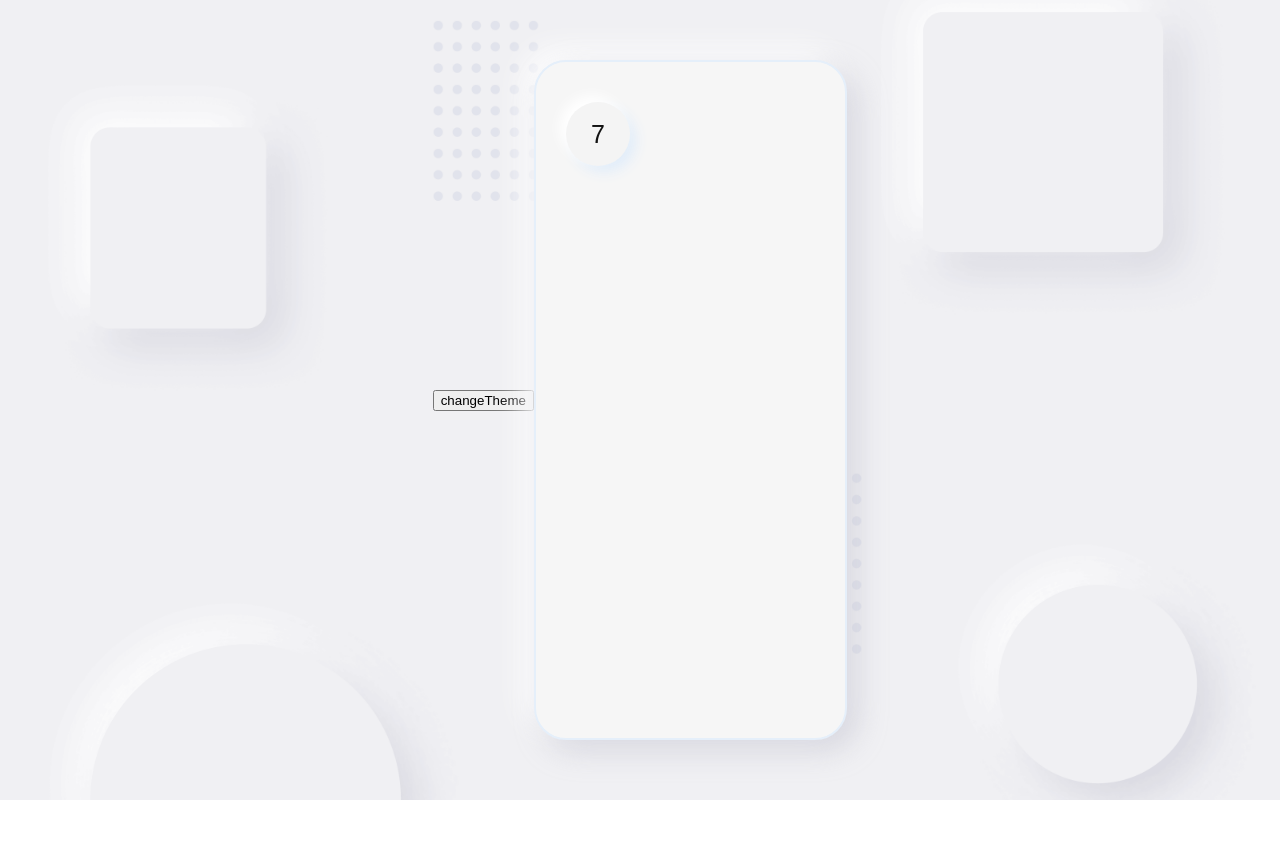
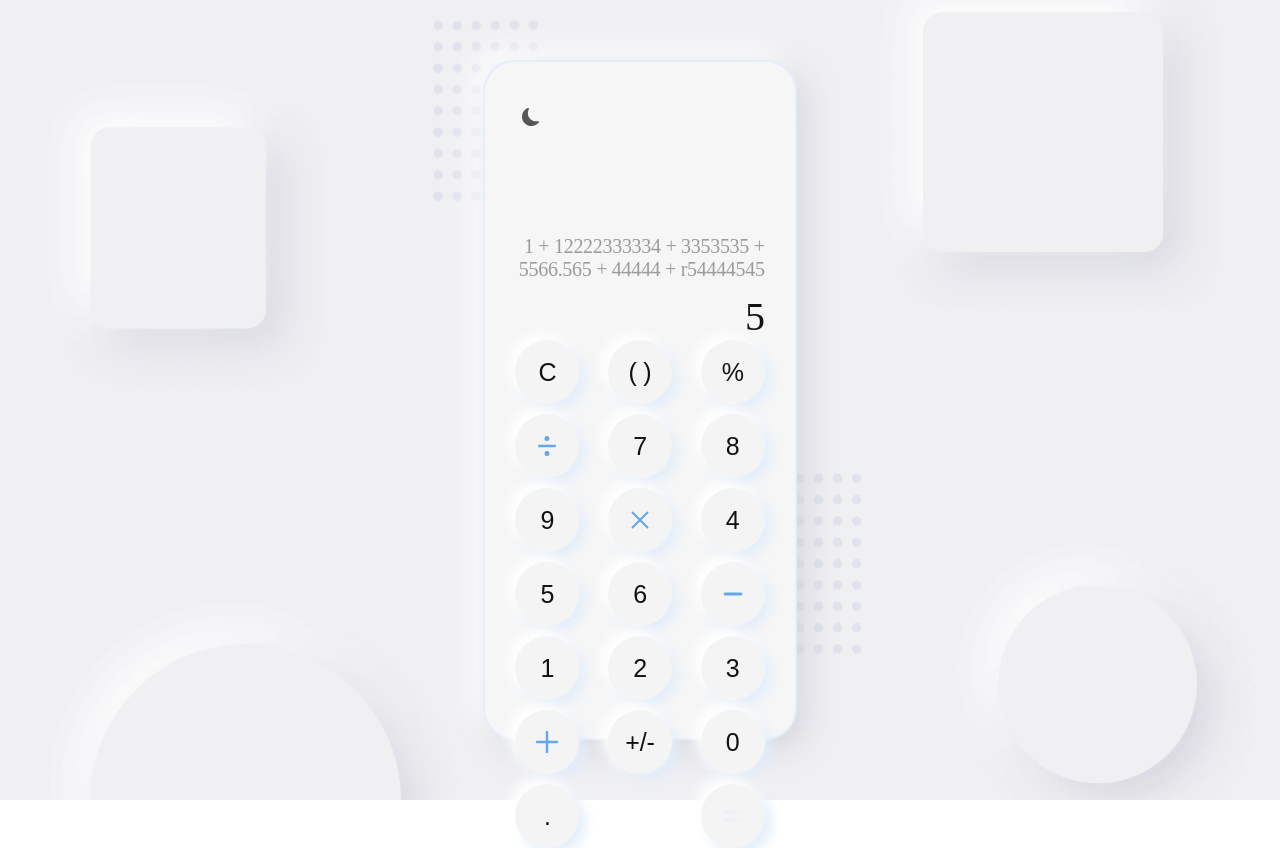
Before and after one commit to Yuliya-Lov/calc, a React (Vite) app: page / in a window 1280 px wide. Before the commit the page ends 800 px from the top, so only its background shows below. Built offline with nearby package versions, Linux system fonts and the light colour scheme.

Commit message:
feat: buttons + screen

```diff
--- a/src/components/App/App.tsx
+++ b/src/components/App/App.tsx
@@ -17,8 +17,7 @@ function App() {
   return (
     <CurrentThemeContext.Provider value={theme}>
       <div className={`app app_theme_${theme}`}>
-        <button onClick={changeTheme}>changeTheme</button>
-        <CalcShell theme={theme}/>
+        <CalcShell theme={theme} changeTheme={changeTheme}/>
       </div>
     </CurrentThemeContext.Provider>
   )
--- a/src/components/Button/Button.css
+++ b/src/components/Button/Button.css
@@ -6,6 +6,9 @@
   border: none;
   border-radius: 50%;
   cursor: pointer;
+  display: flex;
+  justify-content: center;
+  align-items: center;
   font-size: 25px;
   font-weight: 300;
   letter-spacing: -0.2px;
@@ -42,9 +45,5 @@
 }
 
 .button_theme_dark:active {
-  background: #E1EDFA;
-}
-
-.button_theme_dark:active {
   background: #262829;
 }
--- a/src/components/Button/Button.tsx
+++ b/src/components/Button/Button.tsx
@@ -1,9 +1,14 @@
 import React from 'react';
 import './Button.css';
+import {Content} from '../../interfaces/intefaces';
 
-function Button({theme}: {theme: string}) {
+function Button({theme, content}: {theme: string, content: Content}) {
     return (
-        <button className={`button button_theme_${theme}`}>7</button>
+        <button className={`button button_theme_${theme}`}>{
+          content.label
+          ? <img src={content.label} alt={content.value}/>
+          : content.value}
+          </button>
     );
 }
 
--- a/src/components/ButtonArea/ButtonArea.css
+++ b/src/components/ButtonArea/ButtonArea.css
@@ -0,0 +1,8 @@
+.button-area {
+  display: flex;
+  flex-direction: row;
+  flex-wrap: wrap;
+  justify-content: space-between;
+  align-items: flex-end;
+  gap: 10px;
+}
--- a/src/components/ButtonArea/ButtonArea.tsx
+++ b/src/components/ButtonArea/ButtonArea.tsx
@@ -1,26 +1,60 @@
 import React from 'react';
 import './ButtonArea.css';
 import Button from '../Button/Button';
-import { subtraction } from '../../assets/subtraction.svg';
-import { division } from '../../assets/division.svg';
-import { multiplication } from '../../assets/multiplication.svg';
-import { addition } from '../../assets/addition.svg';
-import { equal } from '../../assets/equal.svg';
+import  subtraction  from '../../assets/subtraction.svg';
+import division  from '../../assets/division.svg';
+import  multiplication  from '../../assets/multiplication.svg';
+import addition  from '../../assets/addition.svg';
+import  equal  from '../../assets/equal.svg';
 
-function ButtonArea({theme}: {theme: string}) {
+function ButtonArea({ theme }: { theme: string }) {
   interface Content {
-    label: string | HTMLImageElement;
-    value?: string ;
+    label?: string,
+    value: string,
   }
- /*  const labelsArr: Array<Content> = [
+  const buttonArr: Array<Content> = [
+    { value: 'C' },
+    { value: '( )' },
+    { value: '%' },
     {
-      label: 'C',
+      label: division,
+      value: '/'
     },
-    {}
-    'C', '()', '%', '/', '7', '8', '9'] */
+    { value: '7' },
+    { value: '8' },
+    { value: '9' },
+    {
+      label: multiplication,
+      value: '*'
+    },
+    { value: '4' },
+    { value: '5' },
+    { value: '6' },
+    {
+      label: subtraction,
+      value: '-'
+    },
+    { value: '1' },
+    { value: '2' },
+    { value: '3' },
+    {
+      label: addition,
+      value: '+'
+    },
+    {
+      value: '+/-'
+    },
+    { value: '0' },
+    { value: '.' },
+    {
+      label: equal,
+      value: '='
+    }]
   return (
-    <section aria-label='Кнопки'>
-      <Button theme={theme} />
+    <section aria-label='Кнопки' className='button-area'>
+      {buttonArr.map((item, index) => {
+        return <Button  key={index} theme={theme} content={item}/>
+      })}
     </section>
   );
 }
--- a/src/components/CalcShell/CalcShell.tsx
+++ b/src/components/CalcShell/CalcShell.tsx
@@ -3,10 +3,10 @@ import './CalcShell.css';
 import Screen from '../Screen/Screen';
 import ButtonArea from '../ButtonArea/ButtonArea';
 
-function CalcShell({theme }: {theme:string}) {
+function CalcShell({theme, changeTheme }: {theme:string, changeTheme(): void}) {
     return (
         <main className={`calc-shell calc-shell_theme_${theme}`}>
-            <Screen/>
+            <Screen theme={theme} changeTheme={changeTheme}/>
             <ButtonArea theme={theme}/>
         </main>
     );
--- a/src/components/Screen/Screen.css
+++ b/src/components/Screen/Screen.css
@@ -0,0 +1,87 @@
+.screen {
+  width: 100%;
+  height: 40%;
+  display: flex;
+  flex-direction: column;
+  justify-content: space-between;
+  align-items: flex-start;
+}
+
+.screen__theme-button {
+  margin: 0;
+  padding: 0;
+  width: 30px;
+  height: 30px;
+  border: none;
+  border-radius: 5px;
+  background-color: transparent;
+  background-repeat: no-repeat;
+  background-size: contain;
+  background-position: center;
+  cursor: pointer;
+}
+
+.screen__theme-button_type_light {
+  background-image: url(../../assets/dark-icon.svg);
+  background-size: 17px;
+}
+
+.screen__theme-button_type_dark {
+  background-image: url(../../assets/light-icon.svg);
+  background-size: 24px;
+}
+
+.screen__theme-button_type_light:hover {
+  box-shadow: -6.25px -6.25px 12.5px 0px #FFF, 6.25px 6.25px 12.5px 0px #E1EDFA;
+  transform: translate(0, 1px);
+  transition: transform .5s ease;
+}
+
+.screen__theme-button_type_dark:hover {
+  box-shadow: -8px -8px 16px 0px #222627, 8px 8px 16px 0px #222627;
+  transform: translate(0, 1px);
+  transition: transform .5s ease;
+}
+
+.screen__theme-button_type_light:active {
+  background: #E1EDFA;
+}
+
+.screen__theme-button_type_dark:active {
+  background: #262829;
+}
+
+.screen__line-container {
+  width: 100%;
+  display: flex;
+  flex-direction: column;
+  gap: 12px;
+
+}
+
+.screen__line {
+  margin: 0;
+  padding: 0;
+  width: 100%;
+  text-align: end;
+  display: flex;
+  justify-content: flex-end;
+  font-weight: 500;
+  letter-spacing: -0.3px;
+  word-break: break-all;
+}
+
+.screen__line_type_task {
+  color: #9A9B9B;
+  font-size: 20px;
+}
+
+.screen__line_theme_light {
+  color: #121212;
+  font-size: 40px;
+}
+
+.screen__line_theme_dark {
+  color: #ECECEC;
+  font-size: 40px;
+}
--- a/src/components/Screen/Screen.tsx
+++ b/src/components/Screen/Screen.tsx
@@ -1,12 +1,17 @@
 import React from 'react';
 import './Screen.css';
 
-function Screen() {
-    return (
-        <section aria-label='Экран'>
+function Screen({ theme, changeTheme }: { theme: string, changeTheme(): void }) {
+  return (
+    <section aria-label='Экран' className='screen'>
+      <button onClick={changeTheme} className={`screen__theme-button screen__theme-button_type_${theme}`} />
+      <div className='screen__line-container'>
+        <p className='screen__line screen__line_type_task'>1 + 12222333334 + 3353535 + 5566.565 + 44444 + r54444545</p>
+        <p className={`screen__line screen__line_type_active screen__line_theme_${theme}`}>5</p>
+      </div>
 
-        </section>
-    );
+    </section>
+  );
 }
 
 export default Screen;
--- /dev/null
+++ b/src/interfaces/intefaces.tsx
@@ -0,0 +1,4 @@
+export interface Content {
+  label?: string,
+  value: string,
+}
```
